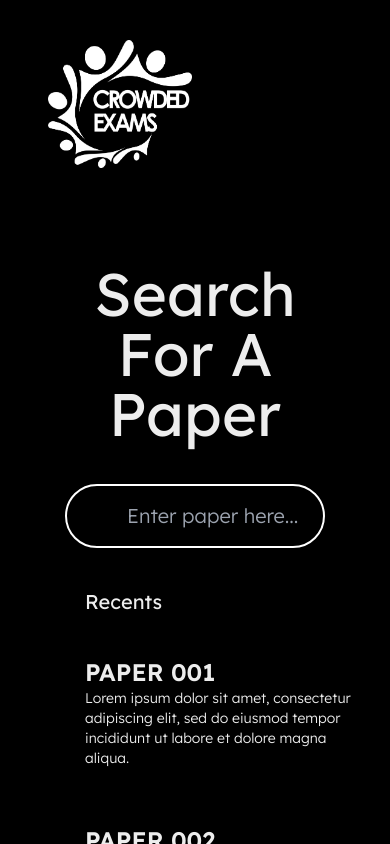
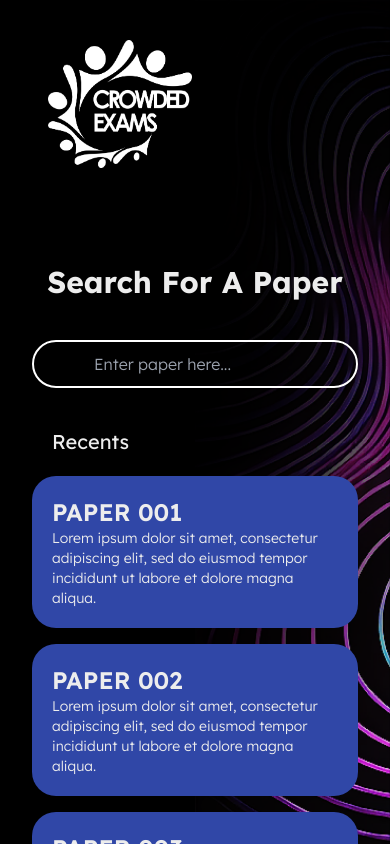
Before and after one commit to br-Chan/Exam-Comparison-Board, a Next.js app: page /search in a window 390 px wide. Shown: the top 844 px of the page. Built offline with nearby package versions, Linux system fonts and the light colour scheme.

Commit message:
feat: make search page mobile responsive

```diff
--- a/src/app/components/card.tsx
+++ b/src/app/components/card.tsx
@@ -1,6 +1,6 @@
 export default function Card({ title, description }: { title: string, description: string }) {
-    return (
-        <div className=" p-5 rounded-3xl bg-blue-900">
+    return(
+        <div className=" p-5 rounded-3xl bg-blue">
             <h3 className=" text-2xl font-semibold">{title}</h3>
             <p className=" text-sm font-light">{description}</p>
         </div>
--- a/src/app/search/page.tsx
+++ b/src/app/search/page.tsx
@@ -3,16 +3,19 @@ import Card from "../components/card";
 
 export default function Search() {
     return (
-        <div className=" py-24">
-            <div className=" flex flex-col font-[family-name:var(--font-lexend)] w-4/6 mx-auto gap-10">
-                <h1 className=" text-6xl text-center">Search For A Paper</h1>
-                <div className=" rounded-full h-16 border-white border-2 flex px-5 gap-4">
+        <div className=" py-24 px-8">
+            <div className="fixed -z-50 left-1/2 bottom-0 h-full w-1/2 ">
+                <Image src="/background.png" fill={true} alt="" className=" object-cover object-left"/>
+            </div>
+            <div className=" flex flex-col font-[family-name:var(--font-lexend)] mx-auto gap-10 md:w-4/6">
+                <h1 className=" text-3xl xl:text-6xl text-center font-bold">Search For A Paper</h1>
+                <div className=" rounded-full h-12 border-white border-2 flex px-5 gap-4">
                     <Image src="/magnifying.svg" className=" dark:invert" alt="search" width="24" height="24"/>
-                    <input type="text" placeholder="Enter paper here..." className="flex-grow outline-none bg-transparent text-xl font-light"/>
+                    <input type="text" placeholder="Enter paper here..." className="flex-grow outline-none bg-transparent text-base font-light"/>
                 </div>
                 <div className=" flex flex-col gap-5">
                     <h2 className=" text-xl pl-5">Recents</h2>
-                    <div className=" grid grid-cols-[repeat(auto-fit,minmax(20rem,1fr))] gap-4">
+                    <div className=" grid grid-cols-[repeat(auto-fit,minmax(19rem,1fr))] gap-4">
                         {/** Placeholder */}
                         <Card title="PAPER 001" description="Lorem ipsum dolor sit amet, consectetur adipiscing elit, sed do eiusmod tempor incididunt ut labore et dolore magna aliqua."/>
                         <Card title="PAPER 002" description="Lorem ipsum dolor sit amet, consectetur adipiscing elit, sed do eiusmod tempor incididunt ut labore et dolore magna aliqua. "/>
```
